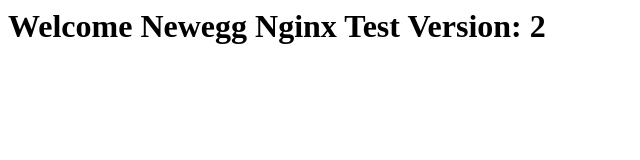
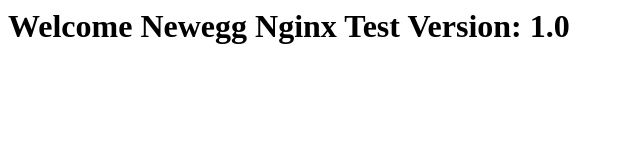
Before and after one commit to judexzhu/Jenkins-Pipeline-CI-CD-with-Helm-on-Kubernetes, a plain HTML site: page index.html in a window 1280 px wide. Shown: the full height of the page, 0-640 px from the left. Drawn offline with Linux system fonts and the light colour scheme.

Commit message:
Update index.html

```diff
--- a/index.html
+++ b/index.html
@@ -1 +1 @@
-<h1>Welcome Newegg Nginx Test Version: 2</h1>
+<h1>Welcome Newegg Nginx Test Version: 1.0</h1>
```
